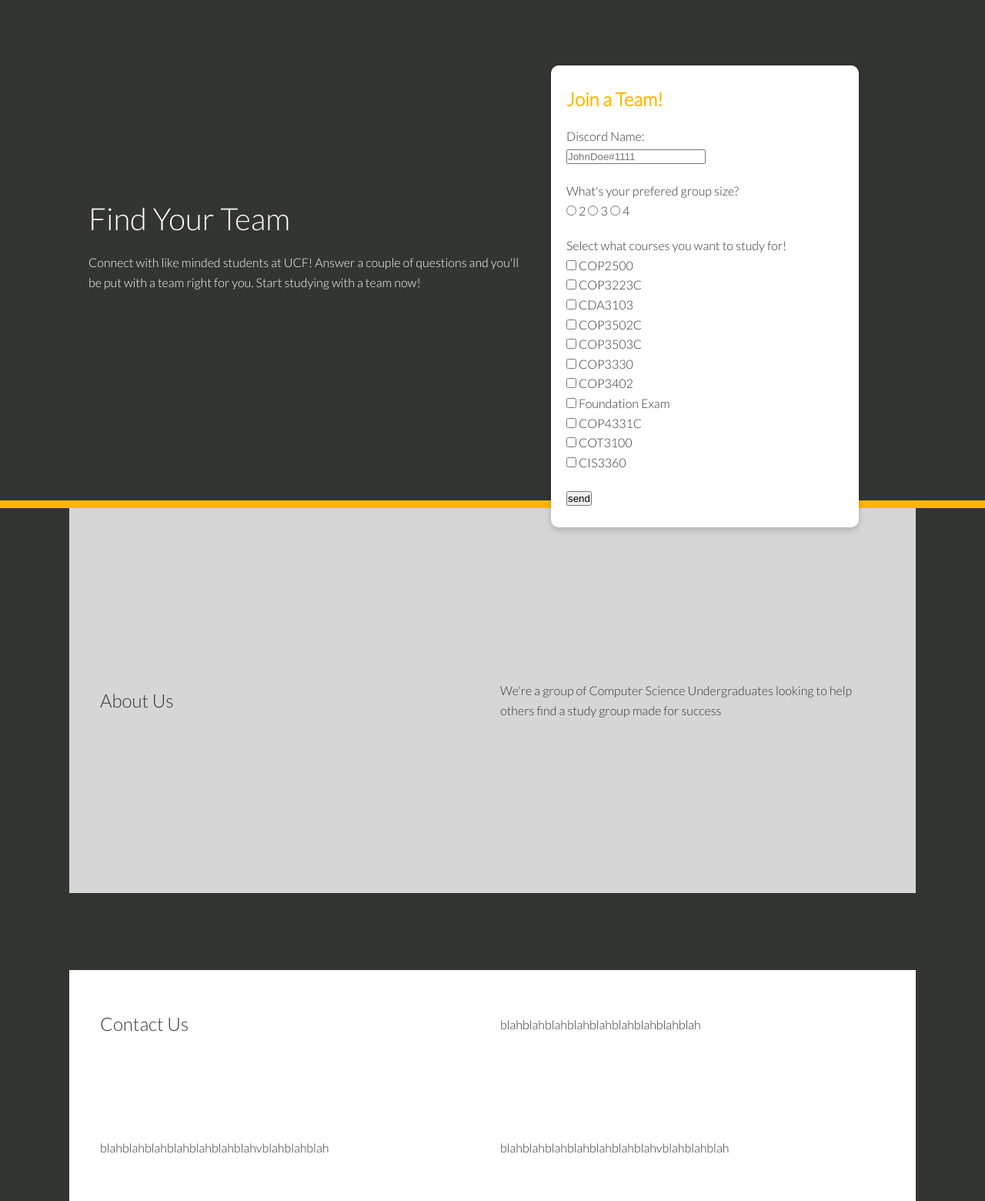
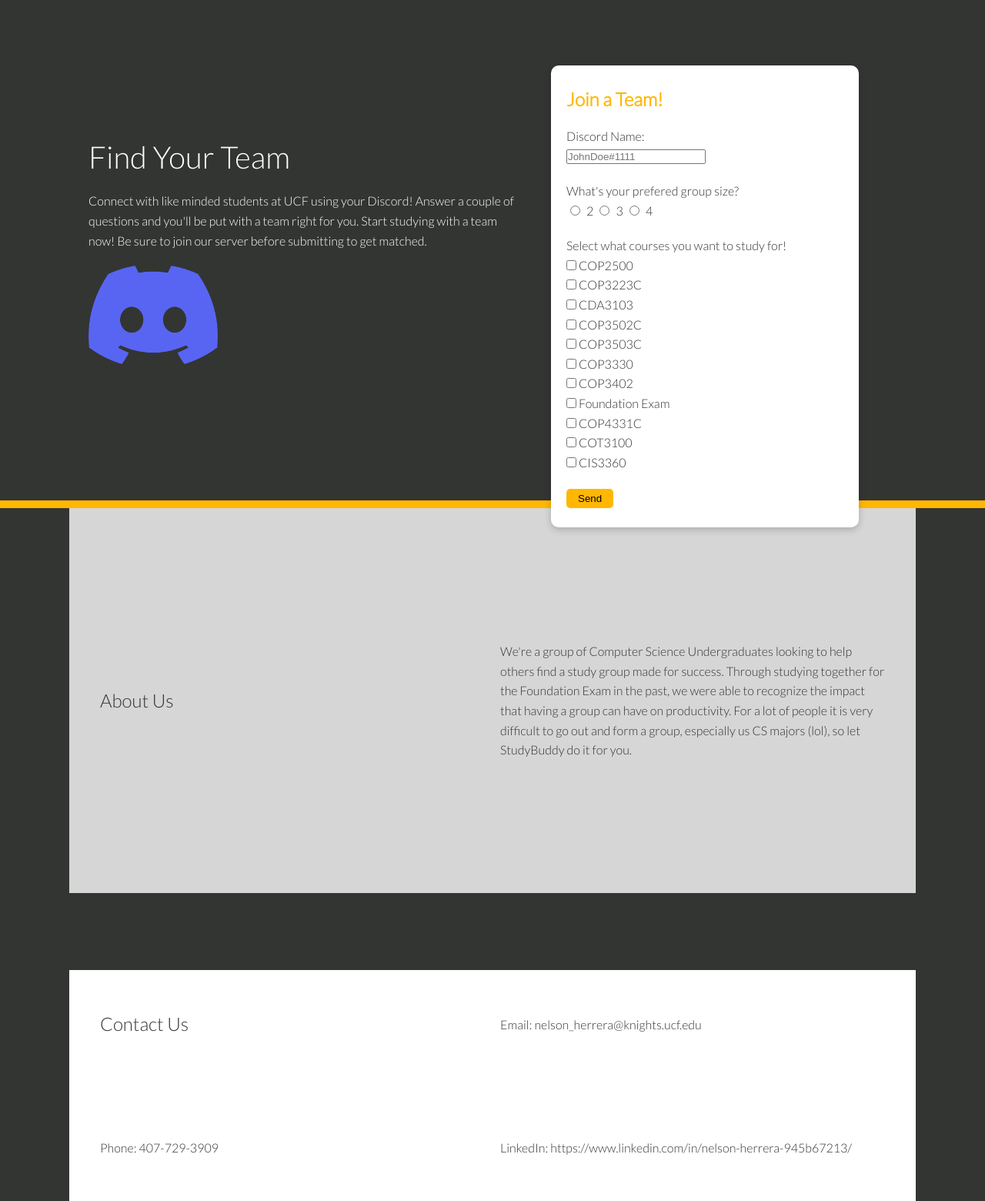
Before and after one commit to TenTides/swampWeb, a Flask app: page / in a window 1280 px wide. Shown: the part 70-1630 px from the top of the page at 77% size. Run offline with Flask 2, Linux system fonts and the light colour scheme.

Commit message:
styling changes

```diff
--- a/Web/static/styles.css
+++ b/Web/static/styles.css
@@ -45,9 +45,9 @@ p {
 }
 
 /* This ensures that all imgs with in a container will take up the entirety of it contents. We usually want this to be the case so we are setting this for all imgs.*/
-img {
+/* img {
     width: 100%;
-}
+} */
 
 /* ==================================================== */
 /* Nav Bar styling */
@@ -135,6 +135,14 @@ img {
     margin: 10px;
 }
 
+input[type=submit] {
+    padding:5px 15px;
+    background: #FFB703;
+    border: 1px; none;
+    cursor:pointer;
+    -webkit-border-radius: 5px;
+    border-radius: 5px;
+}
 
 /* About us Section */
 
--- a/Web/templates/index.html
+++ b/Web/templates/index.html
@@ -88,7 +88,12 @@
             <div class="container grid">
                 <div class="showcase-text">
                     <h1>Find Your Team</h1>
-                    <p>Connect with like minded students at UCF! Answer a couple of questions and you'll be put with a team right for you. Start studying with a team now!</p>
+                    <p>Connect with like minded students at UCF using your Discord! Answer a couple of questions and
+                        you'll be put with a team right for you. Start studying with a team now! Be sure to join our server before submitting to get matched.</p>
+                    <a class = "icon" href="https://discord.gg/7PxwZfjM" target = "_blank">
+                            <img alt="Discord" src="/static/discord.png"
+                            float: right; width=30% height=30%>
+                    </a>
                 </div>
                 <div class="showcase-form card">
                     <h2>Join a Team!</h2>
@@ -103,9 +108,9 @@
                         <div class="form-control">
                             <p>What's your prefered group size?
                                 <br />
-                                <input type="radio" id="2" name="host" value="2" > 2
-                                <input type="radio" id="3"name="host" value="3" > 3
-                                <input type="radio" id="4" name="host" value="4" > 4
+                                <input type="radio" style="margin:5px;" id="2" name="host" value="2" > 2
+                                <input type="radio" style="margin:5px;" id="3"name="host" value="3" > 3
+                                <input type="radio" style="margin:5px;" id="4" name="host" value="4" > 4
                             </p>
                         </div>
 
@@ -136,7 +141,7 @@
                                 <input type="checkbox" id="CIS3360" name="courses" value="CIS3360" > CIS3360
                             </p>
                         </div>
-                        <input type="submit" value="send" class="btn btn-primary">
+                        <input type="submit" value="Send" class="btn btn-primary">
                     </form>
                 </div>
             </div>
@@ -146,7 +151,10 @@
             <a name="aboutus" ></a>
             <div class="container grid">
                 <h1>About Us</h1>
-                <p>We're a group of Computer Science Undergraduates looking to help others find a study group made for success</p>
+                <p>We're a group of Computer Science Undergraduates looking to help others find a study group made for success. Through studying together for the Foundation Exam
+                    in the past, we were able to recognize the impact that having a group can have on productivity. For a lot of people it is very difficult to go out and form a group,
+                    especially us CS majors (lol), so let StudyBuddy do it for you.
+                </p>
 
             </div>
         </section>
@@ -155,9 +163,9 @@
             <a name="contact"></a>
             <div class="container grid">
                 <h1>Contact Us</h1>
-                <p>blahblahblahblahblahblahblahblahblah</p>
-                <p>blahblahblahblahblahblahblahvblahblahblah</p>
-                <p>blahblahblahblahblahblahblahvblahblahblah</p>
+                <p>Email: nelson_herrera@knights.ucf.edu</p>
+                <p>Phone: 407-729-3909</p>
+                <p>LinkedIn: https://www.linkedin.com/in/nelson-herrera-945b67213/</p>
             </div>
 
         </section>
```
Also changed, not shown: Web/static/StudyBudLogo.png (renamed from Web/static/StudyBudLogo copy.png), Web/static/discord.png (added).
